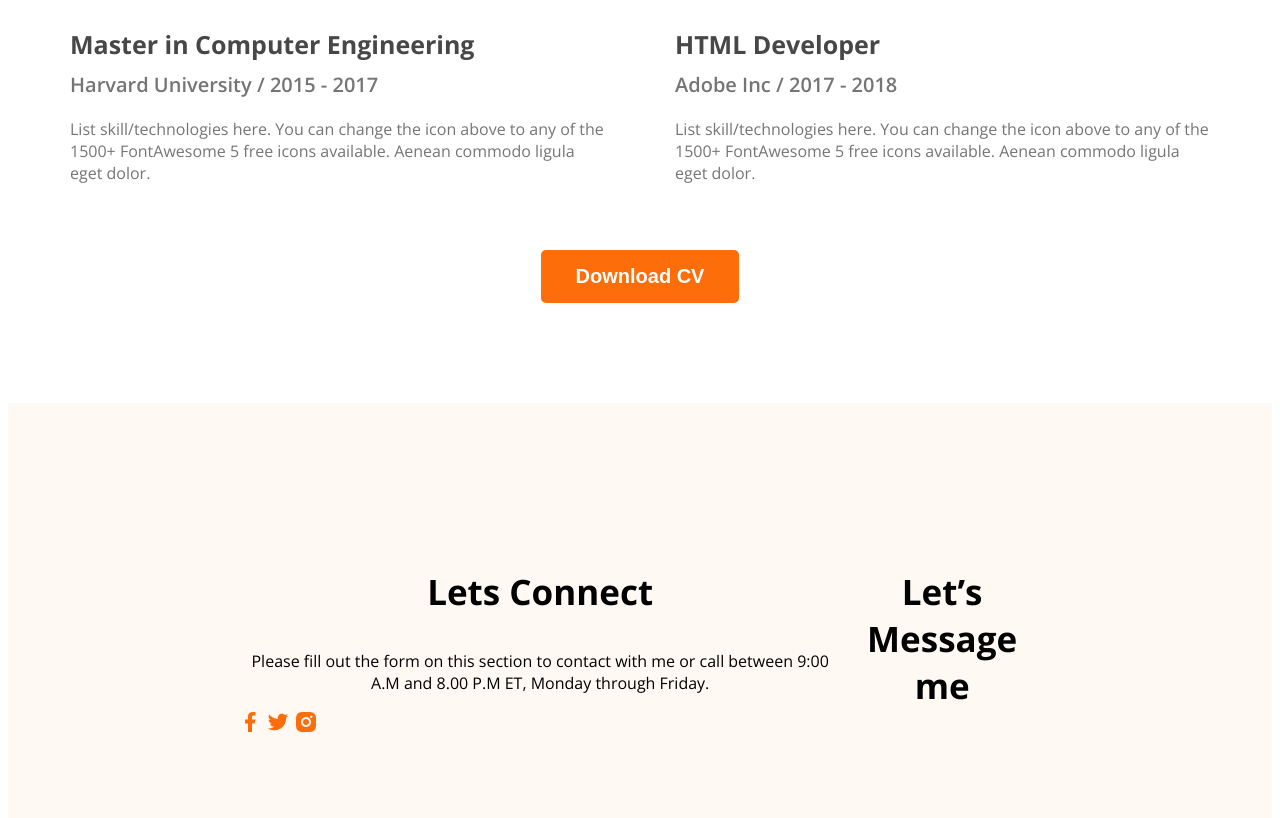
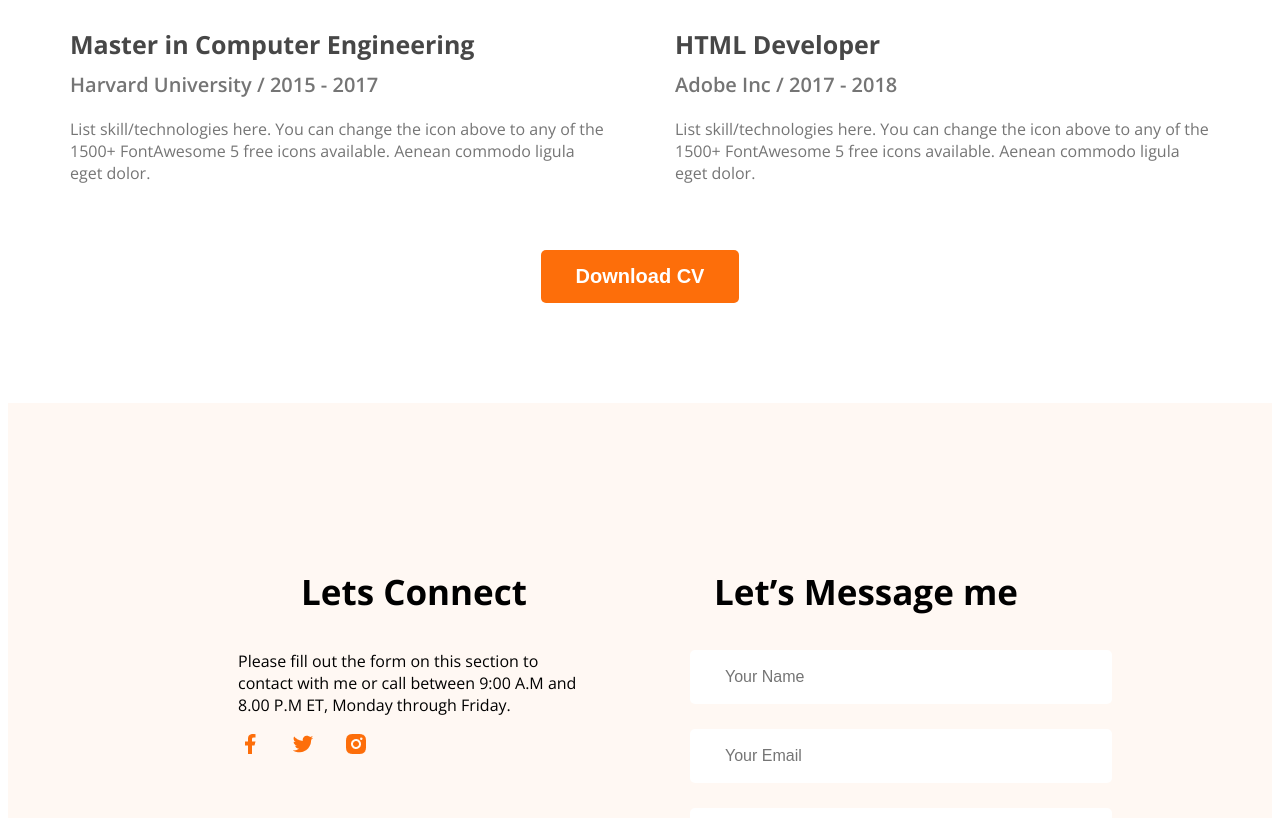
Before and after one commit to MamunKhan71/my-portfolio, a plain HTML site: page index.html in a window 1280 px wide. Shown: the part 2924-3742 px from the top of the page. Drawn offline with nearby package versions, Linux system fonts and the light colour scheme.

Commit message:
Finished footer section

```diff
--- a/index.html
+++ b/index.html
@@ -147,7 +147,12 @@
         </div>
         <div class="footer-column">
         <h3 class="section-title">Let’s Message me</h3>
-
+            <form class="contact-form" action="">
+                <input type="text" placeholder="Your Name">
+                <input type="email" placeholder="Your Email">
+                <textarea placeholder="Message" name="" id="" cols="30" rows="10"></textarea>
+                <button type="submit" class="btn-primary">Submit</button>
+            </form>
         </div>
 
     </footer>
--- a/styles/portfolio.css
+++ b/styles/portfolio.css
@@ -196,7 +196,31 @@ main section {
 
 footer{
     display: flex;
+    gap: 100px;
     background-color:  #FFF8F3;
     padding: 130px 230px 130px 230px;
     margin-top: 100px;
 }
+.footer-column{
+    width: 50%;
+
+}
+.contact-form input[type="text"], .contact-form input[type="email"], textarea{
+    display: block;
+    margin-bottom: 25px;
+    padding: 18px 35px;
+    font-size: 16px;
+    font-weight: 400;
+    color: #757575;
+    background-color: #FFF;
+    border: none;
+    border-radius: 5px;
+    width: 100%;
+}
+
+.social-links a{
+    margin-right: 25px;
+}
+.section-description{
+    text-align: left;
+}
```
